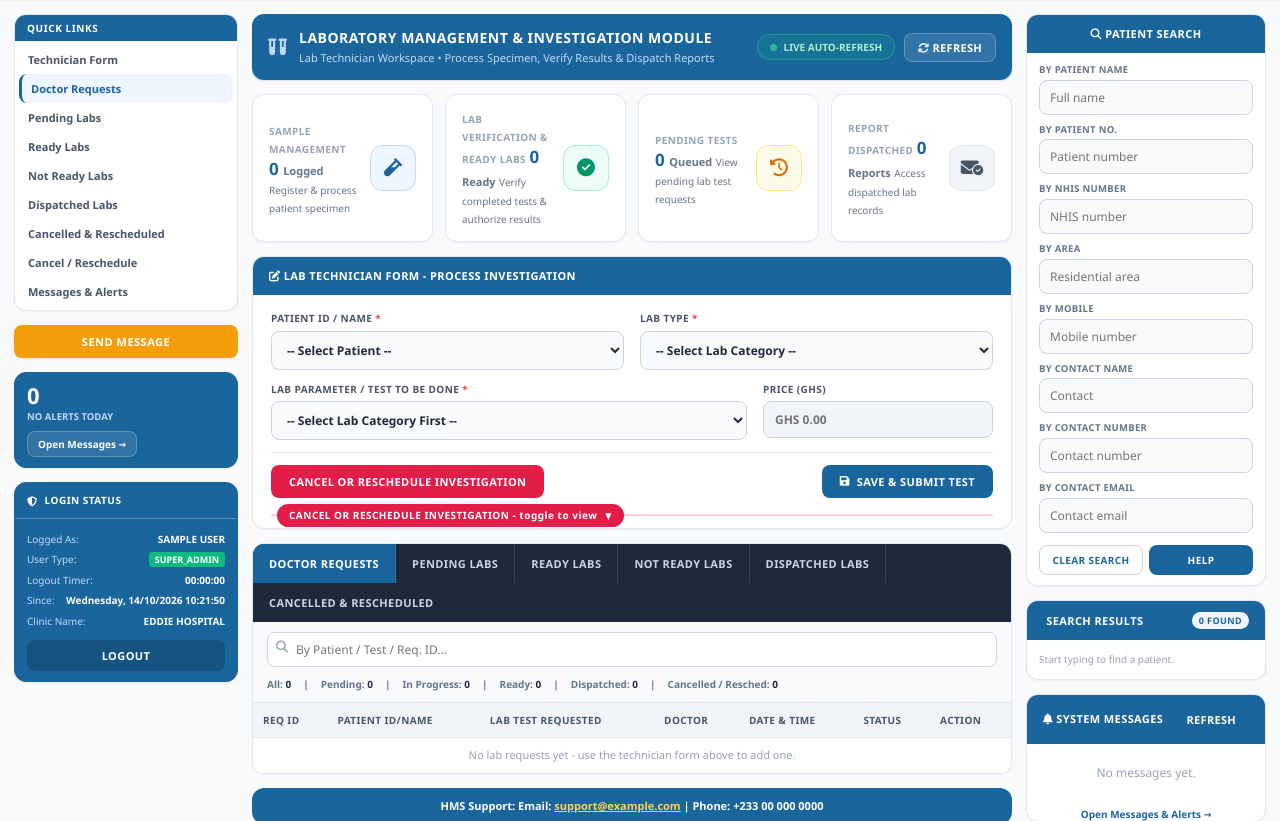
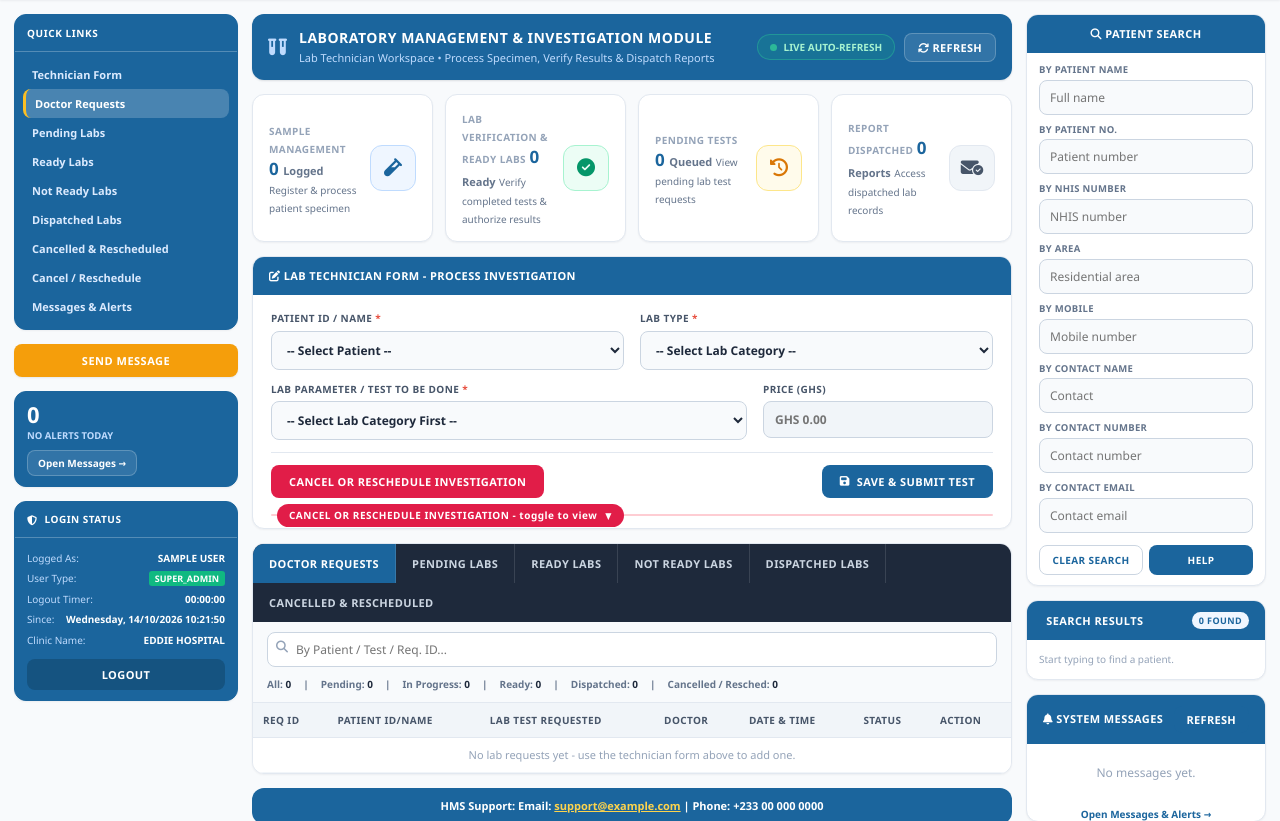
Before and after one commit to edwardoseijnr425-design/hospital-management-system, a PHP site: page /hms/lab_management.php in a window 1280 px wide. Shown: the part 49-870 px from the top of the page. Run offline with PHP 8.4, Linux system fonts and the light colour scheme; the visitor is signed in with stand-in values (Sample User, id 1); data comes from the database, SQL or seed files in the repository; data that the repository does not hold is empty.

Commit message:
Lab: navy quick-links rail + lab read access to clinical endpoints
- Left rail Quick Links restyled to the navy theme from the latest mock
  (white type, hover white/10, amber active marker)
- consultations.php / clinical_notes.php: add 'lab' to the read role gate so
  technicians can see clinical context; writes still require doctor/admin
  (consultations create/update) or admin/doctor/nurse (clinical note
  create/delete), enforced again inside each handler

```diff
--- a/frontend/lab_management.php
+++ b/frontend/lab_management.php
@@ -129,13 +129,13 @@ body{margin:0;background:var(--s50);color:var(--s700);font-family:'Segoe UI',Tah
 .railcard.brand .rail-head{border-bottom:1px solid rgba(255,255,255,.25)}
 .railcard .rail-body{padding:10px 12px}
 
-/* Quick-links card (white with blue title bar, like the mock) */
-.quickcard{background:#fff;border:1px solid var(--s200);border-radius:var(--radius);overflow:hidden;box-shadow:0 1px 2px rgba(15,23,42,.05)}
-.quickcard .qh{background:var(--brand);color:#fff;padding:6px 12px;font-size:10px;font-weight:800;text-transform:uppercase;letter-spacing:.6px}
-.quickcard .qbody{padding:4px}
-.qlink{display:flex;justify-content:space-between;align-items:center;gap:8px;width:100%;text-align:left;padding:7px 9px;border:none;background:none;border-radius:var(--radius-sm);color:var(--s600);font-family:inherit;font-size:11px;font-weight:600;cursor:pointer}
-.qlink:hover{background:var(--s100)}
-.qlink.active{background:#EFF6FF;color:var(--brand);font-weight:800;border-left:3px solid var(--brand)}
+/* Quick-links card (navy rail, white type, amber active marker) */
+.quickcard{background:var(--brand);border:1px solid var(--brand);border-radius:var(--radius);overflow:hidden;box-shadow:0 1px 2px rgba(15,23,42,.05);color:#fff}
+.quickcard .qh{padding:11px 12px;color:#fff;font-size:10px;font-weight:800;text-transform:uppercase;letter-spacing:.6px;border-bottom:1px solid rgba(255,255,255,.25)}
+.quickcard .qbody{padding:8px}
+.qlink{display:flex;justify-content:space-between;align-items:center;gap:8px;width:100%;text-align:left;padding:7px 9px;border:none;background:none;border-radius:var(--radius-sm);color:#DBEAFE;font-family:inherit;font-size:11px;font-weight:600;cursor:pointer}
+.qlink:hover{background:rgba(255,255,255,.10);color:#fff}
+.qlink.active{background:rgba(255,255,255,.20);color:#fff;font-weight:800;border-left:3px solid #FBBF24}
 .qlink .qb{background:var(--rose);color:#fff;font-size:9px;font-weight:800;border-radius:999px;padding:1px 6px}
 .btn-send{width:100%;background:var(--amber);color:#fff;border:none;border-radius:var(--radius-sm);padding:9px 12px;font-weight:800;font-size:11px;text-transform:uppercase;letter-spacing:.5px;cursor:pointer;font-family:inherit;box-shadow:0 1px 2px rgba(15,23,42,.08)}
 .btn-send:hover{background:#D97706}
```
Also changed, not shown: backend/api/clinical_notes.php (+7 -1 lines), backend/api/consultations.php (+6 -1 lines).
